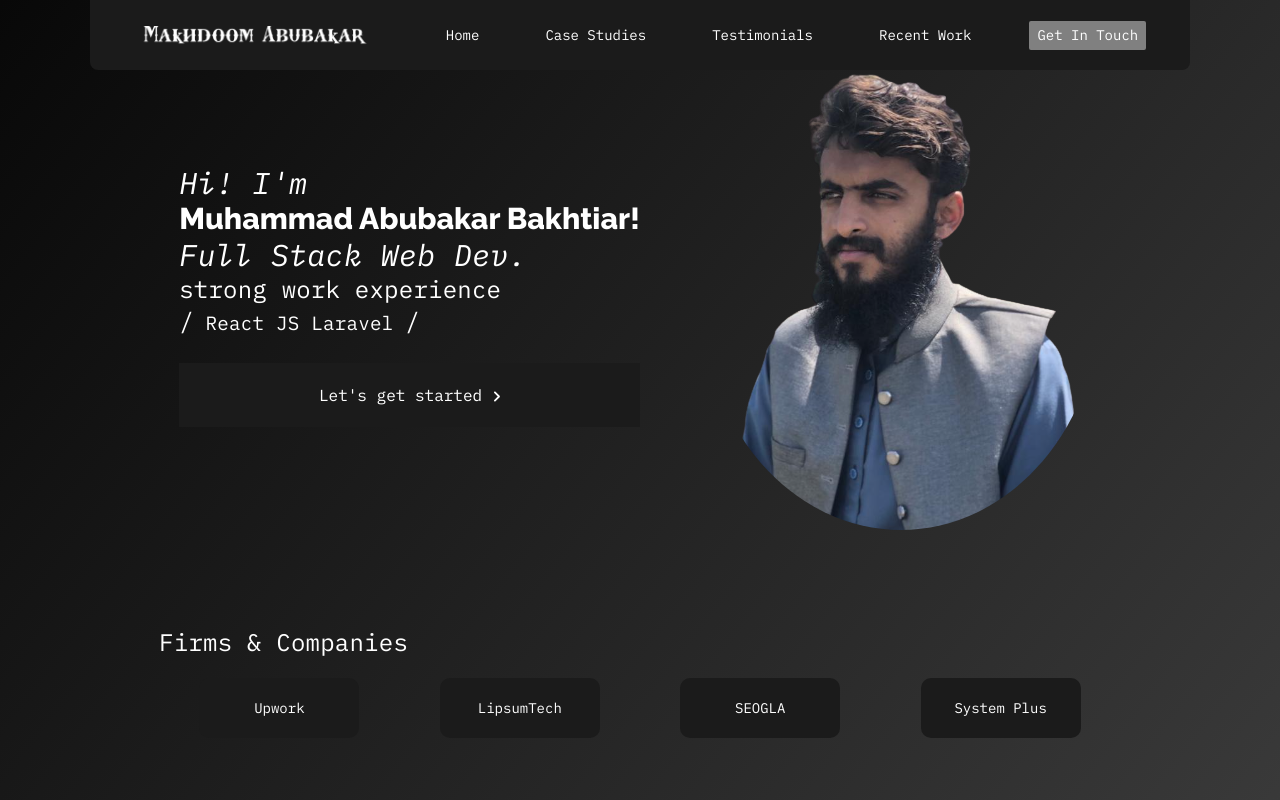
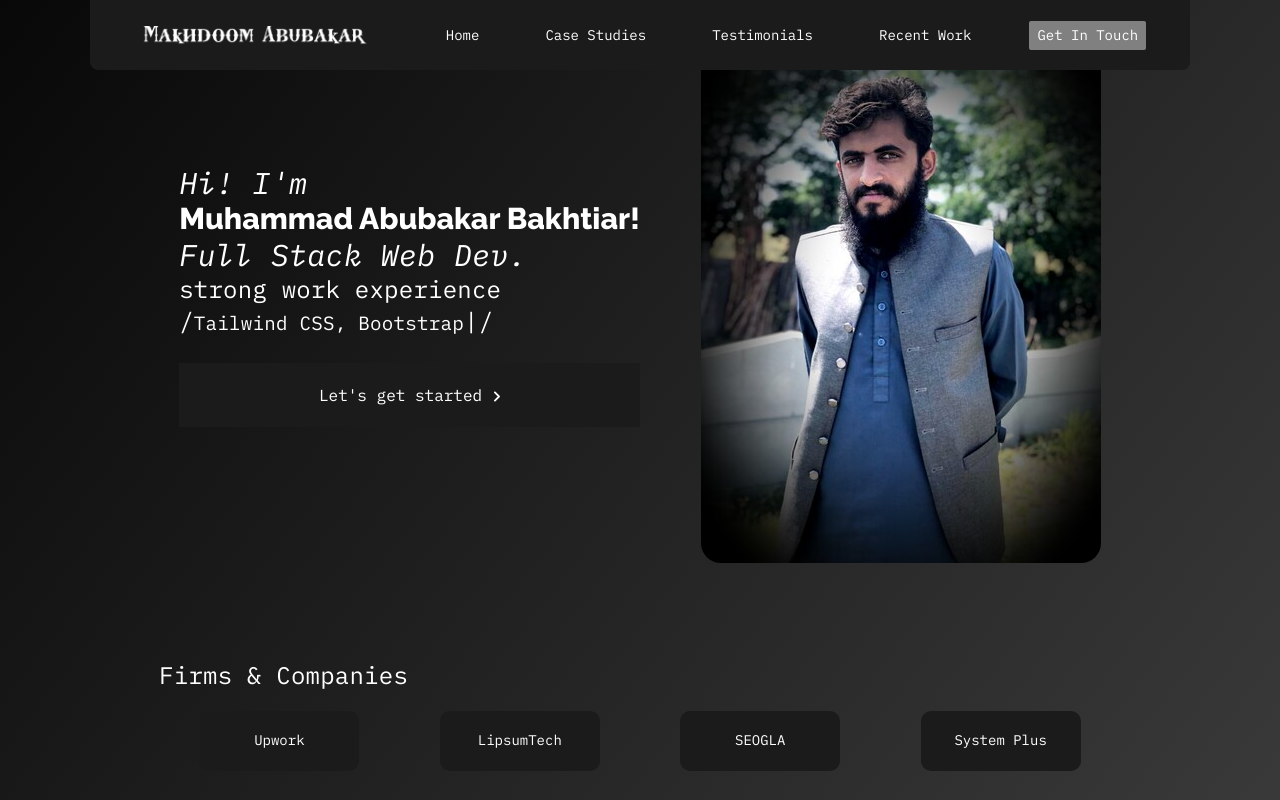
Before and after one commit to Bakhtiar85/portfolio, a React (Create React App) app: page / in a window 1280 px wide. Shown: the top 800 px of the page. Built offline with nearby package versions, Linux system fonts and the light colour scheme.

Commit message:
Changes in Image

```diff
--- a/src/assets/css/custom.css
+++ b/src/assets/css/custom.css
@@ -6,8 +6,7 @@ body {
 }
 
 img#coverimg {
-    transform: scaleX(-1);
-    border-radius: 70%;
+    border-radius: 20px;
 }
 
 .item-flexed {
--- a/src/home_sec/Hero.jsx
+++ b/src/home_sec/Hero.jsx
@@ -5,21 +5,22 @@ import user_img from '../assets/imgs/profile_img.webp'
 const Hero = () => {
   const langs = useRef(null);
   // https://dev.to/shareef/typing-effect-in-react-with-typed-js-and-hooks-5bl2
-  // useEffect(() => {
-  //   const typed = new Typed(langs.current, {
-  //     strings: ["HTML, CSS, JS", "Tailwind CSS", "jQuery, jQuery UI", "React JS", "PHP", "Laravel"], // Strings to display
-  //     // Speed settings, try diffrent values untill you get good results
-  //     startDelay: 300,
-  //     typeSpeed: 100,
-  //     backSpeed: 100,
-  //     backDelay: 100
-  //   });
+  useEffect(() => {
+    const typed = new Typed(langs.current, {
+      strings: ["HTML, CSS, JS", "Tailwind CSS, Bootstrap", "jQuery, jQuery UI", "React JS", "PHP", "Laravel"], // Strings to display
+      // Speed settings, try diffrent values untill you get good results
+      startDelay: 300,
+      typeSpeed: 100,
+      backSpeed: 100,
+      backDelay: 100,
+      loop: true
+    });
 
-  //   // Destropying
-  //   return () => {
-  //     typed.destroy();
-  //   };
-  // }, []);
+    // Destropying
+    return () => {
+      typed.destroy();
+    };
+  }, []);
 
   return (
     <div className='md:h-screen h-full md:py-0 w-full item-flexed'>
```
Also changed, not shown: src/assets/imgs/profile_img.webp, src/assets/imgs/profile_img1.webp (added).
